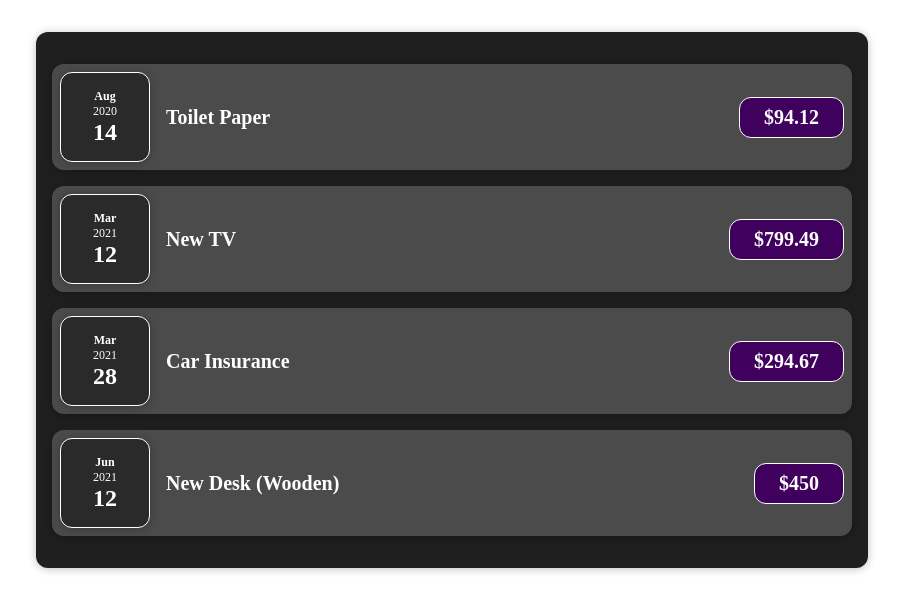
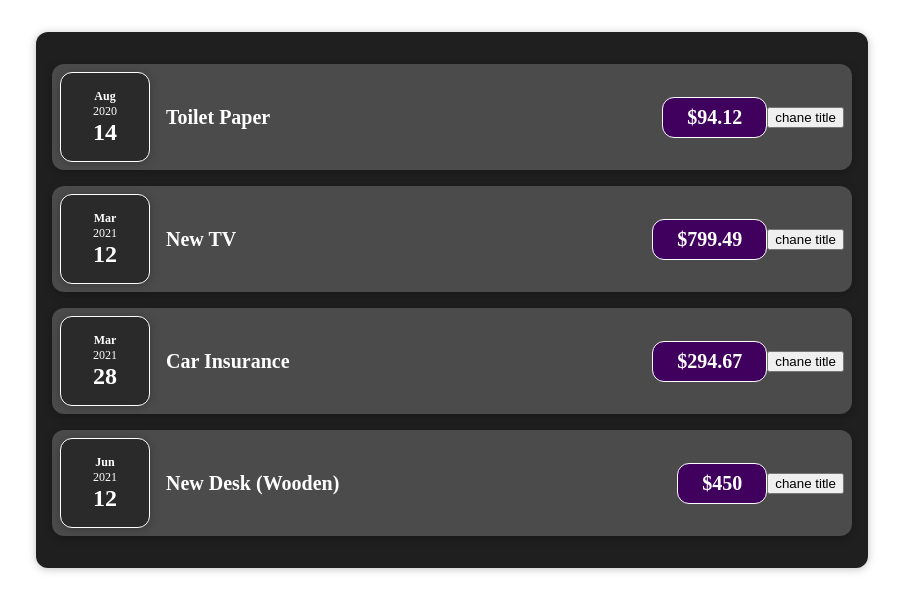
Before and after one commit to mubarakmujawar123/React_Expenses_App, a React (Create React App) app: page / in a window 1280 px wide. Shown: the top 612 px of the page, without its empty margins (188-1091 px from the left). Built offline with nearby package versions, Linux system fonts and the light colour scheme.

Commit message:
1 file modified

```diff
--- a/src/components/ExpenseItem.js
+++ b/src/components/ExpenseItem.js
@@ -3,6 +3,9 @@ import ExpenseDate from './ExpenseDate';
 import Card from './Card';
 import './ExpenseItem.css';
 const ExpenseItem = (props) => {
+  const buttonClickHandler = () => {
+    console.log('clicked');
+  };
   return (
     <Card className="expense-item">
       <ExpenseDate date={props.date} />
@@ -10,7 +13,8 @@ const ExpenseItem = (props) => {
         <h2>{props.title}</h2>
         <div className="expense-item__price">${props.amount}</div>
       </div>
+      <button onClick={buttonClickHandler}> chane title</button>
     </Card>
   );
-}
+};
 export default ExpenseItem;
```
